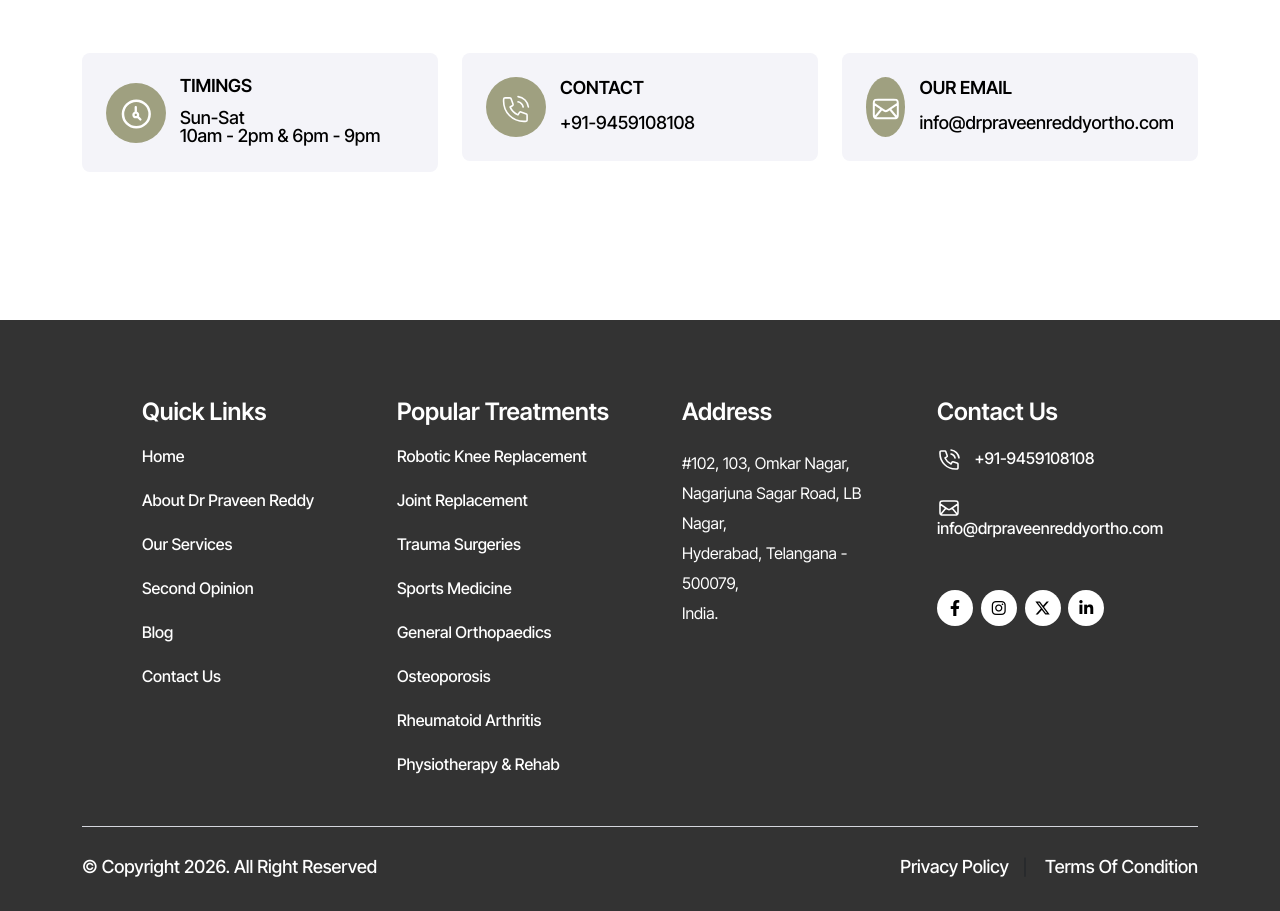
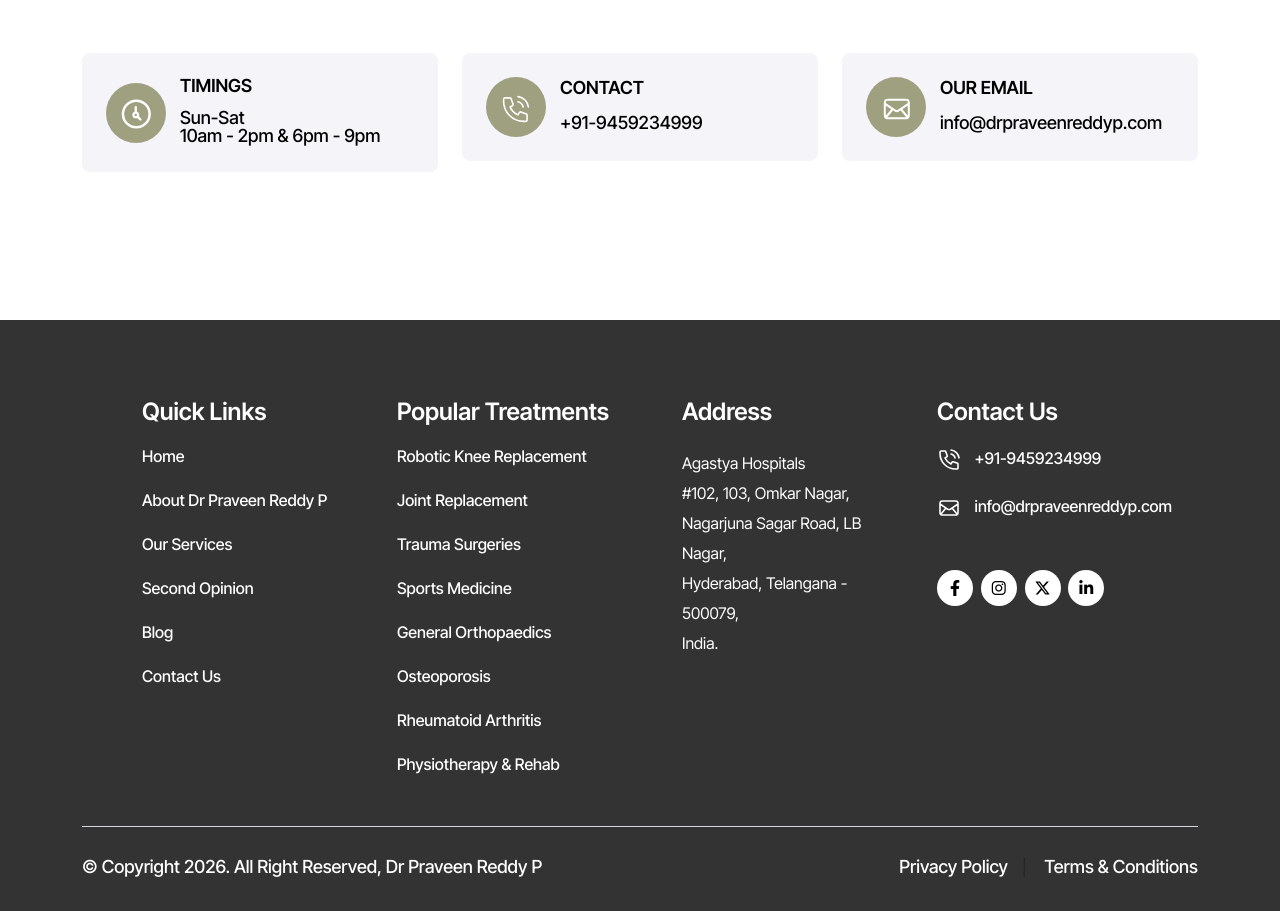
Before and after one commit to Dj-krishna/Praveen-clinic, a PHP site: page /drpraveen/contact.php in a window 1280 px wide. Shown: the part 876-1787 px from the top of the page. Run offline with PHP 8.4, Linux system fonts and the light colour scheme; a stand-in replaces the project's code that opens the database connection.

Commit message:
Contact Number Updated

```diff
--- a/public_html/contact.php
+++ b/public_html/contact.php
@@ -4,10 +4,10 @@
 <head>
      <meta charset="UTF-8">
      <meta name="viewport" content="width=device-width, initial-scale=1.0">
-    <title>Dr Prveeen Reddy - Bone & Joint Surgeon </title>
+    <title>Contact orthopedic doctor in LB Nagar: Dr Praveen Reddy P</title>
 
      <meta name="keywords" content="" />
-    <meta name="description" content="" />
+    <meta name="description" content="Struggling with All orthopedic problems Consult Dr Praveen Reddy P, is a best orthopedic doctor in LB Nagar, Hyderabad and get proper treatment Contact him today" />
 
      <!--=====FAB ICON=======-->
     <link rel="shortcut icon" href="assets/img/logo/fav-logo1.png" type="image/x-icon">
@@ -42,7 +42,7 @@
         <div class="hero-header">
           <h1 class="text-anime-style-1">Contact Us</h1>
           <div class="space28"></div>
-          <a href="index.php" class="bradecrumb">Home <i class="fa-solid fa-angle-right"></i> Contact Us</a>
+          <a href="index.php" class="bradecrumb">Home <i class="fa-solid fa-angle-right"></i> </a><a class="bradecrumb"> Contact Us</a>
         </div>
       </div>
     </div>
@@ -77,7 +77,7 @@
                           </svg>
                     </div>
                     <div class="text">
-                        <a href="tel:+91-9459108108">+91-9459108108</a>
+                        <a href="tel:+91-9459234999">+91-9459234999</a>
                     </div>
                 </div>
 
@@ -103,7 +103,7 @@ India.</a>
                           </svg>
                     </div>
                     <div class="text">
-                        <a href="mailto: info@drpraveenreddyortho.com"> info@drpraveenreddyortho.com</a>
+                        <a href="mailto: info@drpraveenreddyp.com"> info@drpraveenreddyp.com</a>
                     </div>
                 </div> -->
             </div>
@@ -217,7 +217,7 @@ India.</a>
                     <div class="text">
                       <h4>Contact</h4>
                       <div class="space14"></div>
-                      <a href="tel:+91-9459108108">+91-9459108108</a>
+                      <a href="tel:+91-9459234999">+91-9459234999</a>
                     </div>
                   </div>
                 </div>
@@ -232,7 +232,7 @@ India.</a>
                     <div class="text">
                       <h4>Our Email</h4>
                       <div class="space14"></div>
-                      <a href="mailto: info@drpraveenreddyortho.com"> info@drpraveenreddyortho.com</a>
+                      <a href="mailto: info@drpraveenreddyp.com"> info@drpraveenreddyp.com</a>
                     </div>
                   </div>
                 </div>
--- a/public_html/footer.php
+++ b/public_html/footer.php
@@ -1,4 +1,3 @@
-
 <!--===== FOOTER AREA STARTS =======-->
 <div class="vl-footer4-section-area">
 	<div class="container">
@@ -15,46 +14,43 @@
 					<h3>Quick Links</h3>
 					<ul>
 						<li><a href="index.php">Home</a> </li>
-            <li><a href="about-praveen-reddy.php">About Dr Praveen Reddy</a> </li>
-            <li><a href="services.php">Our Services</a> </li>
-            <li><a href="second-opinion.php">Second Opinion</a> </li>
+						<li><a href="about-dr-praveen-reddy-p.php">About Dr Praveen Reddy P</a> </li>
+						<li><a href="orthopaedic-conditions-treatment-lb-nagar-hyderabad.php">Our Services</a> </li>
+						<li><a href="second-opinion-orthopedic-surgeon-lb-nagar-hyderabad.php">Second Opinion</a> </li>
 						<!-- <li><a href="health-talk.php">Health Talk</a> </li> -->
 						<li><a href="blog.php">Blog</a> </li>
 						<li><a href="contact.php">Contact Us</a> </li>
 					</ul>
 				</div>
 			</div>
-
 			<div class="col-lg-3 col-md-6">
 				<div class="space30 d-lg-none d-block"></div>
 				<div class="footer-widget-area foot-padding2">
 					<h3>Popular Treatments</h3>
 					<ul>
-            <li><a href="robotic-knee-replacement.php">Robotic Knee Replacement</a></li>
-            <li><a href="joint-replacement.php">Joint Replacement</a></li>
-            <li><a href="trauma-surgeries.php">Trauma Surgeries</a></li>
-            <li><a href="sports-medicine.php">Sports Medicine</a></li>
-            <li><a href="general-orthopaedics.php">General Orthopaedics</a></li>
-            <li><a href="osteoporosis.php">Osteoporosis</a></li>
-            <li><a href="rheumatoid-arthritis.php">Rheumatoid Arthritis</a></li>
-            <li><a href="physiotherapy-rehabilitation.php">Physiotherapy & Rehab</a></li>
+						<li><a href="robotic-knee-replacement-surgery-lb-nagar-hyderabad.php">Robotic Knee Replacement</a></li>
+						<li><a href="joint-replacement-surgery-lb-nagar-hyderabad.php">Joint Replacement</a></li>
+						<li><a href="trauma-surgery-lb-nagar-hyderabad.php">Trauma Surgeries</a></li>
+						<li><a href="sports-injury-treatment-lb-nagar-hyderabad.php">Sports Medicine</a></li>
+						<li><a href="general-orthopaedic-treatment-lb-nagar-hyderabad.php">General Orthopaedics</a></li>
+						<li><a href="osteoporosis-treatment-lb-nagar-hyderabad.php">Osteoporosis</a></li>
+						<li><a href="rheumatoid-arthritis-treatment-lb-nagar-hyderabad.php">Rheumatoid Arthritis</a></li>
+						<li><a href="physiotherapy-rehabilitation-lb-nagar-hyderabad.php">Physiotherapy & Rehab</a></li>
 					</ul>
 				</div>
 			</div>
-
 			<div class="col-lg-3 col-md-6">
 				<div class="space30 d-lg-none d-block"></div>
 				<div class="footer-widget-area foot-padding2">
 					<h3>Address</h3>
 					<div class="footer-description-area">
-            <p>#102, 103, Omkar Nagar,<br>
+						<p>Agastya Hospitals<br>#102, 103, Omkar Nagar,<br>
 							Nagarjuna Sagar Road, LB Nagar,<br>
 							Hyderabad, Telangana - 500079,<br>
 						India.</p>
 					</div>
 				</div>
 			</div>
-
 			<div class="col-lg-3 col-md-6">
 				<div class="space30 d-lg-none d-block"></div>
 				<div class="footer-widget-area">
@@ -62,14 +58,14 @@ India.</p>
 					<ul>
 						<li><a href="tel:+11234567890"><svg xmlns="http://www.w3.org/2000/svg" width="24" height="24" viewBox="0 0 24 24" fill="none">
 						<path d="M14.05 6C15.0268 6.19057 15.9244 6.66826 16.6281 7.37194C17.3318 8.07561 17.8095 8.97326 18 9.95M14.05 2C16.0793 2.22544 17.9716 3.13417 19.4163 4.57701C20.8609 6.01984 21.7721 7.91101 22 9.94M18.5 21C9.93959 21 3 14.0604 3 5.5C3 5.11378 3.01413 4.73086 3.04189 4.35173C3.07375 3.91662 3.08968 3.69907 3.2037 3.50103C3.29814 3.33701 3.4655 3.18146 3.63598 3.09925C3.84181 3 4.08188 3 4.56201 3H7.37932C7.78308 3 7.98496 3 8.15802 3.06645C8.31089 3.12515 8.44701 3.22049 8.55442 3.3441C8.67601 3.48403 8.745 3.67376 8.88299 4.05321L10.0491 7.26005C10.2096 7.70153 10.2899 7.92227 10.2763 8.1317C10.2643 8.31637 10.2012 8.49408 10.0942 8.64506C9.97286 8.81628 9.77145 8.93713 9.36863 9.17882L8 10C9.2019 12.6489 11.3501 14.7999 14 16L14.8212 14.6314C15.0629 14.2285 15.1837 14.0271 15.3549 13.9058C15.5059 13.7988 15.6836 13.7357 15.8683 13.7237C16.0777 13.7101 16.2985 13.7904 16.74 13.9509L19.9468 15.117C20.3262 15.255 20.516 15.324 20.6559 15.4456C20.7795 15.553 20.8749 15.6891 20.9335 15.842C21 16.015 21 16.2169 21 16.6207V19.438C21 19.9181 21 20.1582 20.9007 20.364C20.8185 20.5345 20.663 20.7019 20.499 20.7963C20.3009 20.9103 20.0834 20.9262 19.6483 20.9581C19.2691 20.9859 18.8862 21 18.5 21Z" stroke="#FFF" stroke-width="1.6" stroke-linecap="round" stroke-linejoin="round"></path>
-</svg> +91-9459108108</a></li>
+					</svg> +91-9459234999</a></li>
 					<!--  <li><a href="#"><svg xmlns="http://www.w3.org/2000/svg" width="24" height="24" viewBox="0 0 24 24" fill="none">
 						<path d="M12 21C15.5 17.4 19 14.1764 19 10.2C19 6.22355 15.866 3 12 3C8.13401 3 5 6.22355 5 10.2C5 14.1764 8.5 17.4 12 21Z" stroke="#FFF" stroke-width="1.6" stroke-linecap="round" stroke-linejoin="round"/>
 						<path d="M12 13C13.6569 13 15 11.6569 15 10C15 8.34315 13.6569 7 12 7C10.3431 7 9 8.34315 9 10C9 11.6569 10.3431 13 12 13Z" stroke="#FFF" stroke-width="1.6" stroke-linecap="round" stroke-linejoin="round"/>
 					</svg> 421 Allen, Mexico 4233</a></li> -->
-            <li><a href="mailto:info@drpraveenreddyortho.com"><svg xmlns="http://www.w3.org/2000/svg" width="24" height="24" viewBox="0 0 24 24" fill="none">
+					<li><a href="mailto:info@drpraveenreddyp.com"><svg xmlns="http://www.w3.org/2000/svg" width="24" height="24" viewBox="0 0 24 24" fill="none">
 						<path d="M4 18L9 12M20 18L15 12M3 8L10.225 12.8166C10.8665 13.2443 11.1872 13.4582 11.5339 13.5412C11.8403 13.6147 12.1597 13.6147 12.4661 13.5412C12.8128 13.4582 13.1335 13.2443 13.775 12.8166L21 8M6.2 19H17.8C18.9201 19 19.4802 19 19.908 18.782C20.2843 18.5903 20.5903 18.2843 20.782 17.908C21 17.4802 21 16.9201 21 15.8V8.2C21 7.0799 21 6.51984 20.782 6.09202C20.5903 5.71569 20.2843 5.40973 19.908 5.21799C19.4802 5 18.9201 5 17.8 5H6.2C5.0799 5 4.51984 5 4.09202 5.21799C3.71569 5.40973 3.40973 5.71569 3.21799 6.09202C3 6.51984 3 7.07989 3 8.2V15.8C3 16.9201 3 17.4802 3.21799 17.908C3.40973 18.2843 3.71569 18.5903 4.09202 18.782C4.51984 19 5.07989 19 6.2 19Z" stroke="#FFF" stroke-width="1.6" stroke-linecap="round" stroke-linejoin="round"/>
-            </svg> info@drpraveenreddyortho.com</a></li>
+					</svg> info@drpraveenreddyp.com</a></li>
 				</ul>
 				<div class="space50"></div>
 				<ul class="social-links">
@@ -85,10 +81,10 @@ India.</p>
 	<div class="space50"></div>
 	<div class="col-lg-12">
 		<div class="copyright-area">
-        <a href="#">© Copyright 2026. All Right Reserved</a>
+			<a href="#">© Copyright 2026. All Right Reserved, Dr Praveen Reddy P</a>
 			<ul>
 				<li><a href="privacy-policy.php">Privacy Policy</a><span> | </span></li>
-          <li><a href="terms-conditions.php">Terms Of Condition</a></li>
+				<li><a href="terms-conditions.php">Terms & Conditions</a></li>
 			</ul>
 		</div>
 	</div>
--- a/public_html/getintouch.php
+++ b/public_html/getintouch.php
@@ -14,7 +14,7 @@
             </svg></div>
            <div>
              <label class="label">Call Us</label>
-            <p>+91-9459108108</p>
+            <p>+91-9459234999</p>
            </div>
         </div>
       </div>
@@ -26,7 +26,7 @@
             </svg></div>
            <div>
              <label class="label">Send Us Email</label>
-            <p>info@drpraveenreddyortho.com</p>
+            <p>info@drpraveenreddyp.com</p>
            </div>
         </div>
       </div>
--- a/public_html/header.php
+++ b/public_html/header.php
@@ -1,3 +1,5 @@
+<?php include 'config.php'; ?>
+
 <!-- Google Tag Manager (noscript) -->
 <noscript><iframe src="https://www.googletagmanager.com/ns.html?id=GTM-KWRCG9K2"
 height="0" width="0" style="display:none;visibility:hidden"></iframe></noscript>
@@ -18,7 +20,7 @@ height="0" width="0" style="display:none;visibility:hidden"></iframe></noscript>
       <div class="col-lg-5 col-md-6 col-6">
         <div class="vl-hero-btn d-none d-lg-block text-end">
           <div class="btn-area1">
-            <a href="tel:+91-9459108108" class="phone"><svg xmlns="http://www.w3.org/2000/svg" width="20" height="20" viewBox="0 0 20 20" fill="none">
+            <a href="tel:+91-9459234999" class="phone"><svg xmlns="http://www.w3.org/2000/svg" width="20" height="20" viewBox="0 0 20 20" fill="none">
               <g clip-path="url(#clip0_5825_4343)">
                 <path d="M4.32688 1.17598C4.79912 1.27359 5.1752 1.59087 5.40887 2.01006L6.15321 3.34544C6.42738 3.83727 6.65811 4.25117 6.80878 4.61098C6.96862 4.99266 7.06355 5.36904 7.02016 5.78518C6.97676 6.20131 6.80622 6.55001 6.57107 6.8905C6.3494 7.21148 6.03823 7.56888 5.66848 7.99356L4.57431 9.25038C4.37824 9.47563 4.2802 9.58821 4.27124 9.72896C4.26228 9.86971 4.34263 9.98996 4.50333 10.2304C5.87299 12.2796 7.71894 14.1262 9.76983 15.497C10.0103 15.6577 10.1305 15.738 10.2712 15.7291C10.412 15.7201 10.5247 15.6221 10.7498 15.426L12.0067 14.3318C12.4314 13.962 12.7888 13.6509 13.1098 13.4292C13.4502 13.194 13.799 13.0235 14.2151 12.9801C14.6312 12.9367 15.0077 13.0317 15.3893 13.1915C15.7491 13.3422 16.163 13.5729 16.6547 13.847L17.9902 14.5915C18.4094 14.8251 18.7267 15.2012 18.8243 15.6734C18.9229 16.1505 18.7775 16.6302 18.4562 17.0244C17.2904 18.4547 15.4227 19.3654 13.4633 18.9701C12.259 18.7272 11.0707 18.3225 9.63342 17.4982C6.74558 15.842 4.15636 13.2514 2.50212 10.367C1.67786 8.92963 1.2731 7.74134 1.03015 6.53696C0.634898 4.5776 1.54559 2.70987 2.9759 1.54412C3.37009 1.22284 3.84971 1.07736 4.32688 1.17598Z" fill="#02015A"/>
                 <path fill-rule="evenodd" clip-rule="evenodd" d="M11.3062 1.54C11.4337 1.0978 11.8957 0.842779 12.3379 0.970388C15.5607 1.90041 18.099 4.43862 19.0292 7.66132C19.1567 8.1035 18.9017 8.56545 18.4596 8.69304C18.0174 8.8207 17.5554 8.5657 17.4278 8.1235C16.6565 5.45101 14.5483 3.34295 11.8757 2.57171C11.4336 2.4441 11.1786 1.98219 11.3062 1.54ZM10.7947 5.47187C10.9747 5.04825 11.4639 4.85066 11.8876 5.03055C13.2723 5.6186 14.381 6.72725 14.969 8.11199C15.1489 8.53562 14.9513 9.02487 14.5277 9.20479C14.1041 9.38462 13.6148 9.18704 13.4349 8.76345C13.0157 7.77614 12.2234 6.9839 11.2361 6.56463C10.8125 6.38474 10.6149 5.8955 10.7947 5.47187Z" fill="#02015A"/>
@@ -28,7 +30,7 @@ height="0" width="0" style="display:none;visibility:hidden"></iframe></noscript>
               <rect width="20" height="20" fill="white"/>
               </clipPath>
               </defs>
-            </svg>  +91-9459108108</a>
+            </svg>  +91-9459234999</a>
             <a href="book-appointment.php" class="vl-btn4">Book Appointment <span><svg xmlns="http://www.w3.org/2000/svg" width="22" height="22" viewBox="0 0 22 22" fill="none">
               <path fill-rule="evenodd" clip-rule="evenodd" d="M11 0.25C5.06294 0.25 0.25 5.06294 0.25 11C0.25 16.9371 5.06294 21.75 11 21.75C16.9371 21.75 21.75 16.9371 21.75 11C21.75 5.06294 16.9371 0.25 11 0.25ZM10 7C9.5955 7 9.2309 7.24364 9.0761 7.61732C8.92134 7.99099 9.0069 8.42111 9.2929 8.70711L10.5858 10L7.29289 13.2929C6.90237 13.6834 6.90237 14.3166 7.29289 14.7071C7.68342 15.0976 8.31658 15.0976 8.70711 14.7071L12 11.4142L13.2929 12.7071C13.5789 12.9931 14.009 13.0787 14.3827 12.9239C14.7564 12.7691 15 12.4045 15 12V8C15 7.44772 14.5523 7 14 7H10Z" fill="white"/>
             </svg></span></a>
@@ -47,61 +49,61 @@ height="0" width="0" style="display:none;visibility:hidden"></iframe></noscript>
           <nav class="vl-mobile-menu-active">
             <ul>
               <li><a href="index.php">Home</a> </li>
-              <li><a href="about-praveen-reddy.php">About Dr Praveen Reddy</a> </li>
+              <li><a href="about-dr-praveen-reddy-p.php">About Dr Praveen Reddy P</a> </li>
               <!-- <li><a href="services.php">Our Services</a> </li> -->
               <li class="has-dropdown">
-                <a href="services.php">Our Services <span class="arrow-size"><i class="fa-solid fa-angle-down d-lg-inline d-none"></i></span></a>
+                <a href="orthopaedic-conditions-treatment-lb-nagar-hyderabad.php">Our Services <span class="arrow-size"><i class="fa-solid fa-angle-down d-lg-inline d-none"></i></span></a>
                 <ul class="sub-menu">
                   <li class="has-dropdown">
-                    <a href="robotic-knee-replacement.php">Robotic Knee Replacement <span class="arrow-size"><i class="fa-solid fa-angle-down d-lg-inline d-none"></i></span></a>
+                    <a href="robotic-knee-replacement-surgery-lb-nagar-hyderabad.php">Robotic Knee Replacement <span class="arrow-size"><i class="fa-solid fa-angle-down d-lg-inline d-none"></i></span></a>
                     <ul class="sub-menu">
-                      <li><a href="robotic-total-knee-replacement.php">Robotic Total Knee Replacement</a></li>
-                      <li><a href="robotic-partial-knee-replacement.php">Robotic Partial knee replacement</a></li>
-                      <li><a href="robotic-hip-replacement.php">Robotic HIP Replacement</a></li>
+                      <li><a href="robotic-knee-replacement/robotic-total-knee-replacement-lb-nagar-hyderabad.php">Robotic Total Knee Replacement</a></li>
+                      <li><a href="robotic-knee-replacement/robotic-partial-knee-replacement-lb-nagar-hyderabad.php">Robotic Partial knee replacement</a></li>
+                      <li><a href="robotic-knee-replacement/robotic-hip-replacement-lb-nagar-hyderabad.php">Robotic HIP Replacement</a></li>
                     </ul>
                   </li>
                   <li class="has-dropdown">
-                    <a href="joint-replacement.php">Joint Replacement <span class="arrow-size"><i class="fa-solid fa-angle-down d-lg-inline d-none"></i></span></a>
+                    <a href="joint-replacement-surgery-lb-nagar-hyderabad.php">Joint Replacement <span class="arrow-size"><i class="fa-solid fa-angle-down d-lg-inline d-none"></i></span></a>
                     <ul class="sub-menu">
-                      <li><a href="total-knee-replacement.php">Total Knee Replacement</a></li>
-                      <li><a href="partial-knee-replacement.php">Partial knee Replacement</a></li>
-                      <li><a href="total-hip-replacement.php">Total Hip Replacement</a></li>
-                      <li><a href="shoulder-elbow-replacement.php">Shoulder and Elbow Replacement</a></li>
+                      <li><a href="joint-replacement/total-knee-replacement-lb-nagar-hyderabad.php">Total Knee Replacement</a></li>
+                      <li><a href="joint-replacement/partial-knee-replacement-lb-nagar-hyderabad.php">Partial knee Replacement</a></li>
+                      <li><a href="joint-replacement/total-hip-replacement-lb-nagar-hyderabad.php">Total Hip Replacement</a></li>
+                      <li><a href="joint-replacement/shoulder-elbow-replacement-surgery-lb-nagar-hyderabad.php">Shoulder and Elbow Replacement</a></li>
                     </ul>
                   </li>
                   <li class="has-dropdown">
-                    <a href="trauma-surgeries.php">Trauma Surgeries <span class="arrow-size"><i class="fa-solid fa-angle-down d-lg-inline d-none"></i></span></a>
+                    <a href="trauma-surgery-lb-nagar-hyderabad.php">Trauma Surgeries <span class="arrow-size"><i class="fa-solid fa-angle-down d-lg-inline d-none"></i></span></a>
                     <ul class="sub-menu">
-                      <li><a href="complex-trauma-surgery.php">Complex Trauma surgery</a></li>
-                      <li><a href="pediatric-trauma-surgery.php">Pediatric Trauma Surgery</a></li>
-                      <li><a href="revision-trauma-surgery.php">Revision Trauma (Surgery)</a></li>
-                      <li><a href="revision-trauma-surgery.php">Nonunion surgery</a></li>
-                      <li><a href="malunion-surgery.php">Malunion Surgeries</a></li>
+                      <li><a href="trauma-surgery/complex-trauma-surgery-lb-nagar-hyderabad.php">Complex Trauma surgery</a></li>
+                      <li><a href="trauma-surgery/pediatric-trauma-surgery-lb-nagar-hyderabad.php">Pediatric Trauma Surgery</a></li>
+                      <li><a href="trauma-surgery/revision-trauma-surgery-lb-nagar-hyderabad.php">Revision Trauma (Surgery)</a></li>
+                      <li><a href="trauma-surgery/nonunion-fracture-treatment-lb-nagar-hyderabad.php">Nonunion surgery</a></li>
+                      <li><a href="trauma-surgery/malunion-fracture-treatment-lb-nagar-hyderabad.php">Malunion Surgeries</a></li>
                     </ul>
                   </li>
                   <li class="has-dropdown">
-                    <a href="sports-medicine.php">Sports Medicine <span class="arrow-size"><i class="fa-solid fa-angle-down d-lg-inline d-none"></i></span></a>
+                    <a href="sports-injury-treatment-lb-nagar-hyderabad.php">Sports Medicine <span class="arrow-size"><i class="fa-solid fa-angle-down d-lg-inline d-none"></i></span></a>
                     <ul class="sub-menu">
-                      <li><a href="arthroscopic-acl-reconstruction.php">Arthroscopic ACL Reconstruction</a></li>
-                      <li><a href="arthroscopic-pcl-reconstruction.php">Arthroscopic PCL Reconstruction</a></li>
-                      <li><a href="arthroscopic-meniscal-repair.php">Arthroscopic Meniscal Repair</a></li>
-                      <li><a href="arthroscopic-rotator-cuff-repair.php">Arthroscopic Rotator Cuff Repair</a></li>
-                      <li><a href="arthroscopic-bankart-repair.php">Arthroscopic Bankart Repair</a></li>
+                      <li><a href="sports-medicine/acl-reconstruction-surgery-lb-nagar-hyderabad.php">Arthroscopic ACL Reconstruction</a></li>
+                      <li><a href="sports-medicine/pcl-reconstruction-surgery-lb-nagar-hyderabad.php">Arthroscopic PCL Reconstruction</a></li>
+                      <li><a href="sports-medicine/meniscus-repair-surgery-lb-nagar-hyderabad.php">Arthroscopic Meniscal Repair</a></li>
+                      <li><a href="sports-medicine/rotator-cuff-repair-lb-nagar-hyderabad.php">Arthroscopic Rotator Cuff Repair</a></li>
+                      <li><a href="sports-medicine/bankart-repair-shoulder-lb-nagar-hyderabad.php">Arthroscopic Bankart Repair</a></li>
                     </ul>
                   </li>
 
-                  <li><a href="general-orthopaedics.php">General Orthopaedics</a></li>
+                  <li><a href="general-orthopaedic-treatment-lb-nagar-hyderabad.php">General Orthopaedics</a></li>
                   <li class="has-dropdown">
-                    <a href="services.php">Others <span class="arrow-size"><i class="fa-solid fa-angle-down d-lg-inline d-none"></i></span></a>
+                    <a href="orthopaedic-conditions-treatment-lb-nagar-hyderabad.php">Others <span class="arrow-size"><i class="fa-solid fa-angle-down d-lg-inline d-none"></i></span></a>
                     <ul class="sub-menu">
-                      <li><a href="osteoporosis.php">Osteoporosis</a>
-                      <li><a href="rheumatoid-arthritis.php">Rheumatoid Arthritis</a>
-                      <li><a href="physiotherapy-rehabilitation.php">Physiotherapy & Rehab</a>
+                      <li><a href="osteoporosis-treatment-lb-nagar-hyderabad.php">Osteoporosis</a>
+                      <li><a href="rheumatoid-arthritis-treatment-lb-nagar-hyderabad.php">Rheumatoid Arthritis</a>
+                      <li><a href="physiotherapy-rehabilitation-lb-nagar-hyderabad.php">Physiotherapy & Rehab</a>
                     </ul>
                   </li>
                 </ul>
               </li>
-              <li><a href="orthopedic-second-opinion-lb-nagar-hyderabad.php">Second Opinion</a> </li>
+              <li><a href="second-opinion-orthopedic-surgeon-lb-nagar-hyderabad.php">Second Opinion</a> </li>
               <!--<li><a href="health-talk.php">Health Talk</a> </li>-->
               <li><a href="blog.php">Blogs</a> </li>
               <li><a href="contact.php">Contact Us</a> </li>
@@ -133,9 +135,9 @@ height="0" width="0" style="display:none;visibility:hidden"></iframe></noscript>
   <div class="vl-offcanvas-info">
     <h3 class="vl-offcanvas-sm-title">Contact Us</h3>
     <div class="space20"></div>
-    <span><a href="#"> <i class="fa-regular fa-envelope"></i>+91-9459108108</a></span>
-    <span><a href="mailto: info@drpraveenreddyortho.com"><i class="fa-solid fa-phone"></i>  info@drpraveenreddyortho.com</a></span>
-    <span><a href="#"><i class="fa-solid fa-location-dot"></i> Omkar Nagar, Nagarjuna Sagar Road, LB Nagar,</a></span>
+    <span><a href="#"> <i class="fa-regular fa-envelope"></i>+91-9459234999</a></span>
+    <span><a href="mailto: info@drpraveenreddyp.com"><i class="fa-solid fa-phone"></i>  info@drpraveenreddyp.com</a></span>
+    <!--<span><a href="#"><i class="fa-solid fa-location-dot"></i> Omkar Nagar, Nagarjuna Sagar Road, LB Nagar,</a></span>-->
   </div>
   <div class="space20"></div>
   <div class="vl-offcanvas-social">
```
Also changed, not shown: public_html/book-appointment.php (+15 -11 lines). Lines whose indentation alone changed are shown as unchanged.
